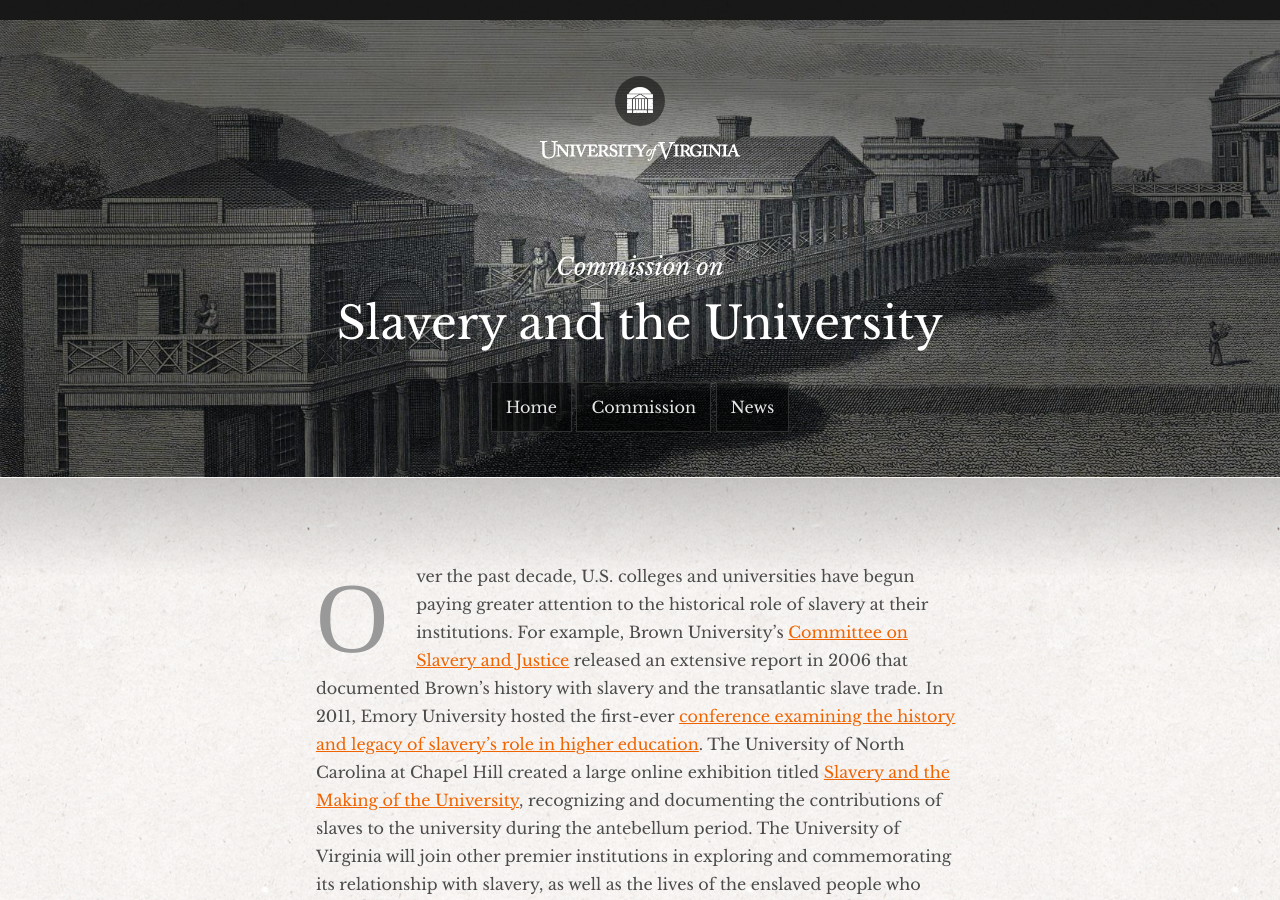
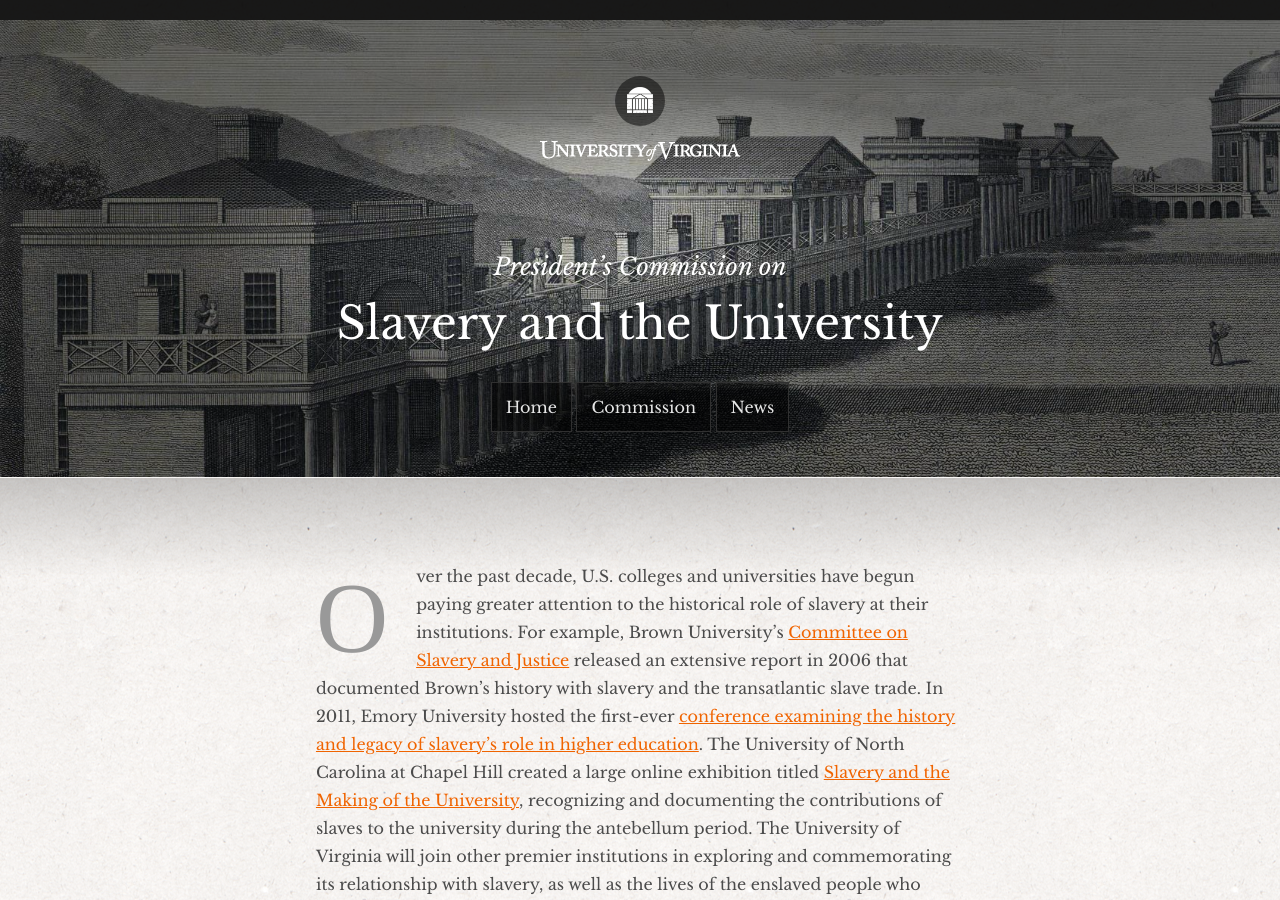
Before and after one commit to scholarslab/slavery, a Jekyll site: the page built from index.html, in a window 1280 px wide and 900 px high. Built offline with Jekyll 4.4.1, drawn with Linux system fonts in a browser that asks for light colours; some web fonts are replaced.

Commit message:
Let everyone know whose commission this is.

```diff
--- a/_layouts/default.html
+++ b/_layouts/default.html
@@ -7,7 +7,7 @@
         <meta charset="utf-8">
         <meta http-equiv="X-UA-Compatible" content="IE=edge">
         <meta name="viewport" content="width=device-width, initial-scale=1">
-        <title>{% if page.title %}{{ page.title }} | {% endif %}Commission on Slavery and the University | University of Virginia</title>
+        <title>{% if page.title %}{{ page.title }} | {% endif %}President’s Commission on Slavery and the University | University of Virginia</title>
         <link href='http://fonts.googleapis.com/css?family=Meddon|Libre+Baskerville:400,700,400italic' rel='stylesheet' type='text/css'>
         <link rel="stylesheet" href="/c/style.css">
         <script src="/j/modernizr.min.js"></script>
@@ -22,7 +22,7 @@
                 <img id="uva-logotype" src="/i/uva-logotype-white.png"
                 alt="University of Virginia logo">
             </a>
-            <h1><a href="/">Commission on <strong>Slavery and the
+            <h1><a href="/">President’s Commission on <strong>Slavery and the
             University</strong></a></h1>
             <nav>
                 <ul>
```
